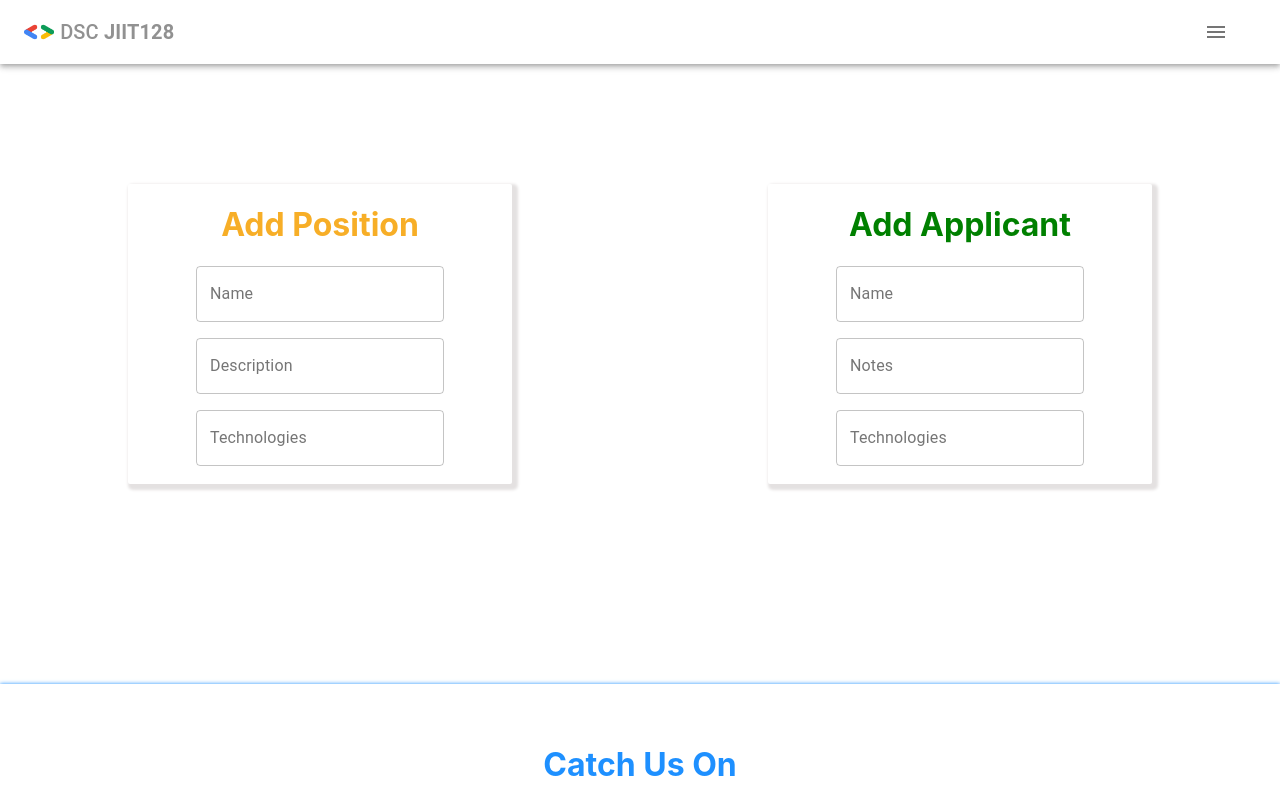
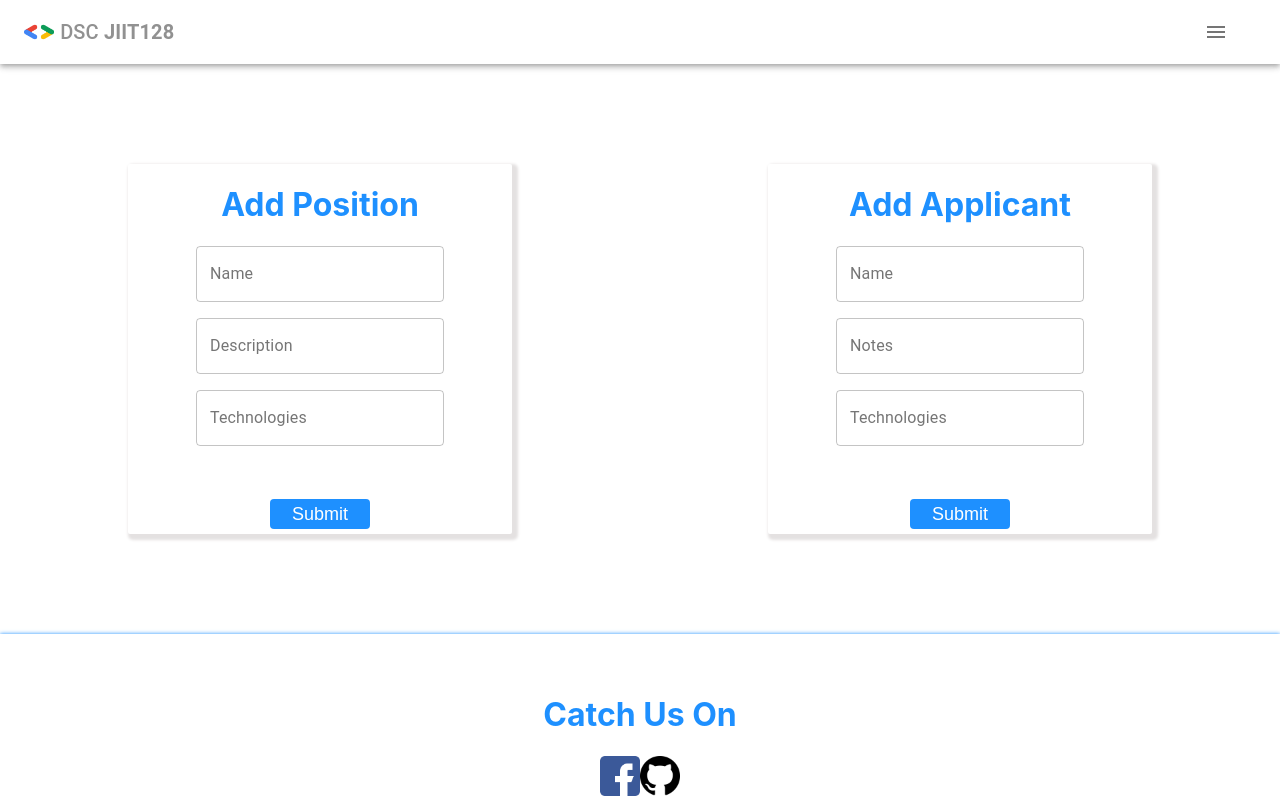
Before and after one commit to Shobhit2806/DSC-Management, a React (Create React App) app: page / in a window 1280 px wide. Shown: the top 800 px of the page. Built offline with nearby package versions, Linux system fonts and the light colour scheme.

Commit message:
localstorage

```diff
--- a/src/App.js
+++ b/src/App.js
@@ -4,6 +4,7 @@ import './App.css';
 import Navbar from './Components/Navbar'
 import Footer from './Components/Footer';
 import AddPosition from './Components/AddPosition';
+import Forms from './Components/Forms';
 
 
 
@@ -11,7 +12,7 @@ function App() {
   return (
     <div className="App">
       <Navbar />
-      <AddPosition />
+      <Forms />
       <Footer />
     </div>
   );
--- /dev/null
+++ b/src/Components/AddApplicant.js
@@ -0,0 +1,55 @@
+import React, { Component } from 'react';
+
+import TextField from '@material-ui/core/TextField';
+import './AddPosition.css'
+
+
+export default class AddApplicant extends Component {
+  constructor(props) {
+    super(props);
+
+    this.state ={
+      name:'',
+      notes:'',
+      tech:[]
+    }
+  }
+  changeHandler = e =>{
+    this.setState({[e.target.name]:e.target.value})
+
+  }
+  submitHandler = e =>{
+
+    e.preventDefault();
+    console.log(this.state)
+    const {name,notes,tech}=this.state
+    localStorage.setItem('name-applicant',name);
+    localStorage.setItem('notes-app',notes);
+    localStorage.setItem('tech-app',tech);
+
+
+  }
+
+  render()
+  {
+    const {name,notes,tech}=this.state
+    return (
+
+
+       <div className="mainapplicant">
+       <div className="applicanttitle">
+           <h1>Add Applicant</h1>
+       </div>
+  <form onSubmit={this.submitHandler} className="applicantformposition"  noValidate autoComplete="off">
+   <TextField onChange={this.changeHandler} name="name" id="outlined-basic" label="Name" variant="outlined" />
+   <TextField onChange={this.changeHandler} name="notes" id="outlined-basic" label="Notes" variant="outlined" />
+   <TextField onChange={this.changeHandler} name="tech" id="outlined-basic" label="Technologies" variant="outlined" />
+   <br/>
+   <button className="btnsubmit" type="submit">Submit</button>
+  </form>
+  </div>
+
+    );
+  }
+
+}
--- a/src/Components/AddPosition.css
+++ b/src/Components/AddPosition.css
@@ -1,8 +1,7 @@
 .forms{
     display: grid;
-    /* grid-template-columns: 350px 300px 100px 300px 100px; */
     grid-template-columns: 10% 30% 20% 30% 10%;
-    grid-template-rows: 120px 300px 200px;
+    grid-template-rows: 100px 370px 100px;
 
 
 }
@@ -18,11 +17,12 @@
     grid-column-end: 3;
     grid-row-start: 2;
     grid-row-end: 3;
+    margin: 0px 0px 0px 0px;
 
 
 }
 .positiontitle{
-   color: rgb(247, 174, 39);
+   color: dodgerblue;
 }
 .formposition{
     font-size: 60px;
@@ -42,10 +42,20 @@
 
 .applicanttitle{
 
-    color: green;
+    color: dodgerblue;
 
 }
 
 .applicantformposition{
     font-size: 60px;
 }
+
+.btnsubmit{
+    font-size: large;
+    border-radius: 4px;
+    color:white;
+    background-color: dodgerblue;
+    border: none;
+    width: 100px;
+    height: 30px;
+}
--- a/src/Components/AddPosition.js
+++ b/src/Components/AddPosition.js
@@ -1,34 +1,56 @@
-import React from 'react';
+import React, { Component } from 'react';
 
 import TextField from '@material-ui/core/TextField';
 import './AddPosition.css'
+import AddApplicant from './AddApplicant';
 
 
-export default function AddPosition() {
+export default class AddPosition extends Component {
+  constructor(props) {
+    super(props);
+
+    this.state ={
+      name:'',
+      desc:'',
+      tech:[]
+    }
+  }
+  changeHandler = e =>{
+    this.setState({[e.target.name]:e.target.value})
+
+  }
+  submitHandler = e =>{
+
+    e.preventDefault();
+    console.log(this.state)
+    const {name,desc,tech}=this.state
+    localStorage.setItem('name',name);
+    localStorage.setItem('desc',desc);
+    localStorage.setItem('tech',tech);
 
 
+  }
+
+  render()
+  {
+    const {name,desc,tech}=this.state
     return (
       <div className="forms">
         <div className="mainposition">
             <div className="positiontitle">
                 <h1>Add Position</h1>
             </div>
-    <form className="formposition" noValidate autoComplete="off">
-      <TextField id="outlined-basic" label="Name" variant="outlined" />
-      <TextField id="outlined-basic" label="Description" variant="outlined" />
-      <TextField id="outlined-basic" label="Technologies" variant="outlined" />
+      <form onSubmit={this.submitHandler} className="formposition" noValidate autoComplete="off">
+        <TextField onChange={this.changeHandler} name = "name" id="outlined-basic" label="Name" variant="outlined" />
+        <TextField onChange={this.changeHandler} name = "desc" id="outlined-basic" label="Description" variant="outlined" />
+        <TextField onChange={this.changeHandler} name = "tech" id="outlined-basic" label="Technologies" variant="outlined" />
+        <br/>
+        <button className="btnsubmit" type="submit">Submit</button>
       </form>
       </div>
-     <div className="mainapplicant">
-     <div className="applicanttitle">
-         <h1>Add Applicant</h1>
-     </div>
-<form className="applicantformposition"  noValidate autoComplete="off">
- <TextField id="outlined-basic" label="Name" variant="outlined" />
- <TextField id="outlined-basic" label="Notes" variant="outlined" />
- <TextField id="outlined-basic" label="Technologies" variant="outlined" />
-</form>
-</div>
+       <AddApplicant />
   </div>
     );
   }
+
+}
--- /dev/null
+++ b/src/Components/Forms.js
@@ -0,0 +1,14 @@
+import React from 'react'
+import AddApplicant from './AddApplicant'
+import AddPosition from './AddPosition'
+import './AddPosition.css'
+function Forms() {
+    return (
+        <div className="form ">
+            <AddPosition />
+
+        </div>
+    )
+}
+
+export default Forms
```
Lines whose indentation alone changed are shown as unchanged.
